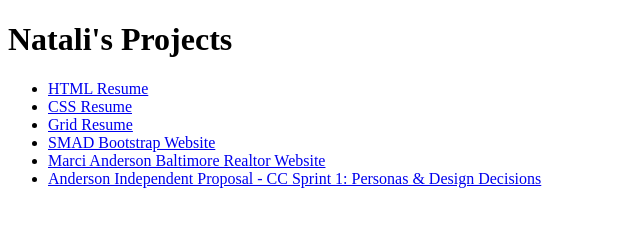
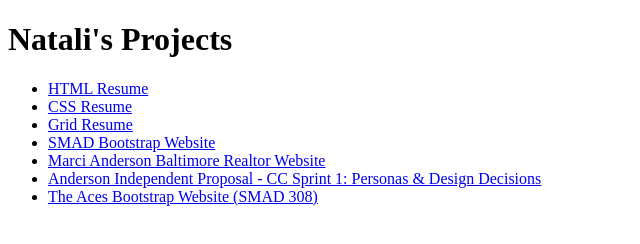
Before and after one commit to andersnr/andersnr.github.io, a plain HTML site: page index.html in a window 1280 px wide. Shown: the whole page, without its empty margins (0-640 px from the left). Drawn offline with Linux system fonts and the light colour scheme.

Commit message:
Add files via upload

```diff
--- a/index.html
+++ b/index.html
@@ -14,6 +14,7 @@
 				<li><a  href="https://andersnr.github.io/smad-bootstrap-site/" target=_blank>SMAD Bootstrap Website</a></li>
 				<li><a  href="https://andersnr.github.io/marcianderson/" target=_blank>Marci Anderson Baltimore Realtor Website</a></li>
 				<li><a  href="https://andersnr.github.io/anderson-independent-proposal.html/" target=_blank>Anderson Independent Proposal - CC Sprint 1: Personas & Design Decisions</a></li>
+				<li><a  href="https://andersnr.github.io/TheAces/" target=_blank>The Aces Bootstrap Website (SMAD 308)</a></li>
 
 			</ul>
 
```
